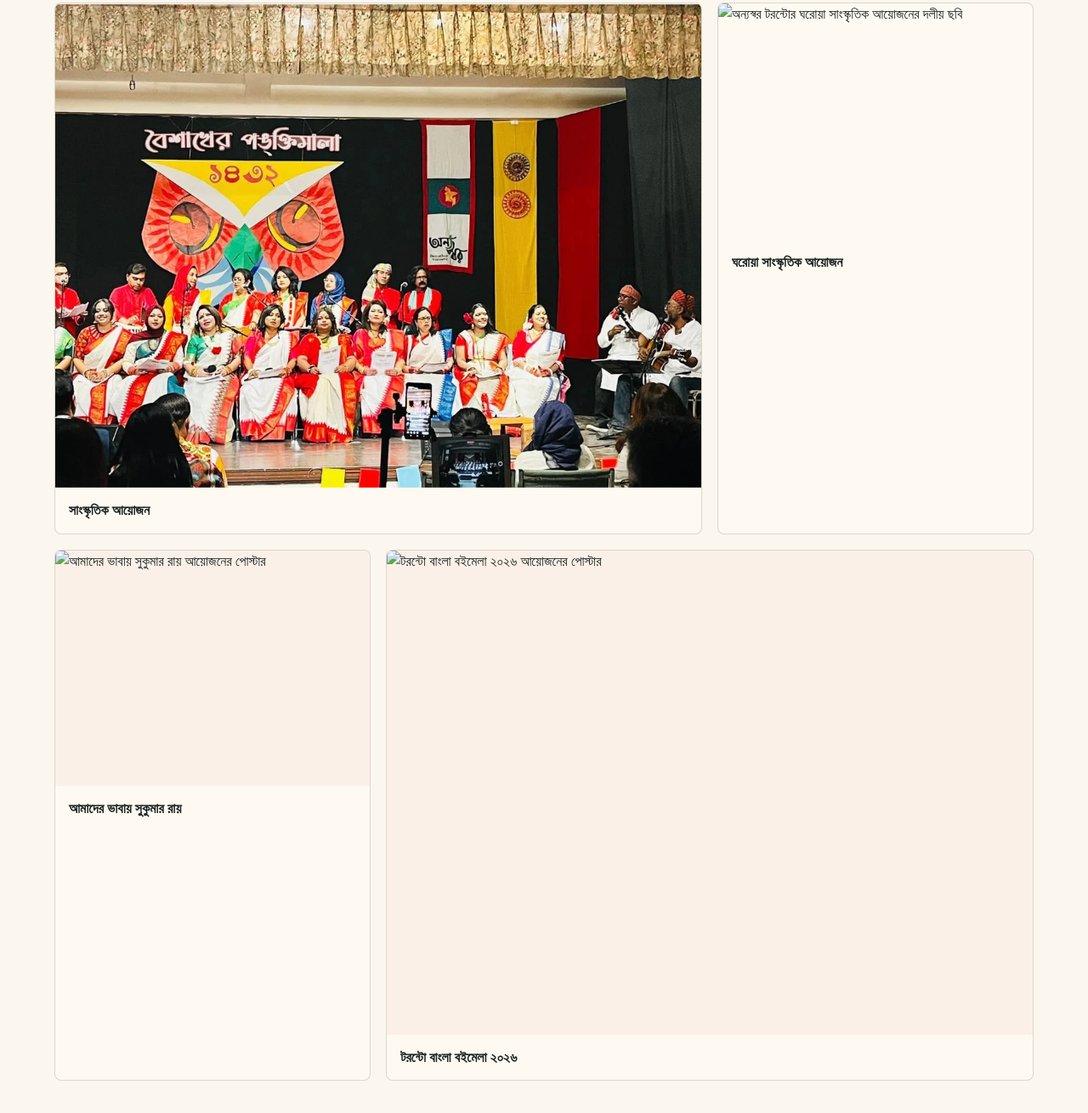
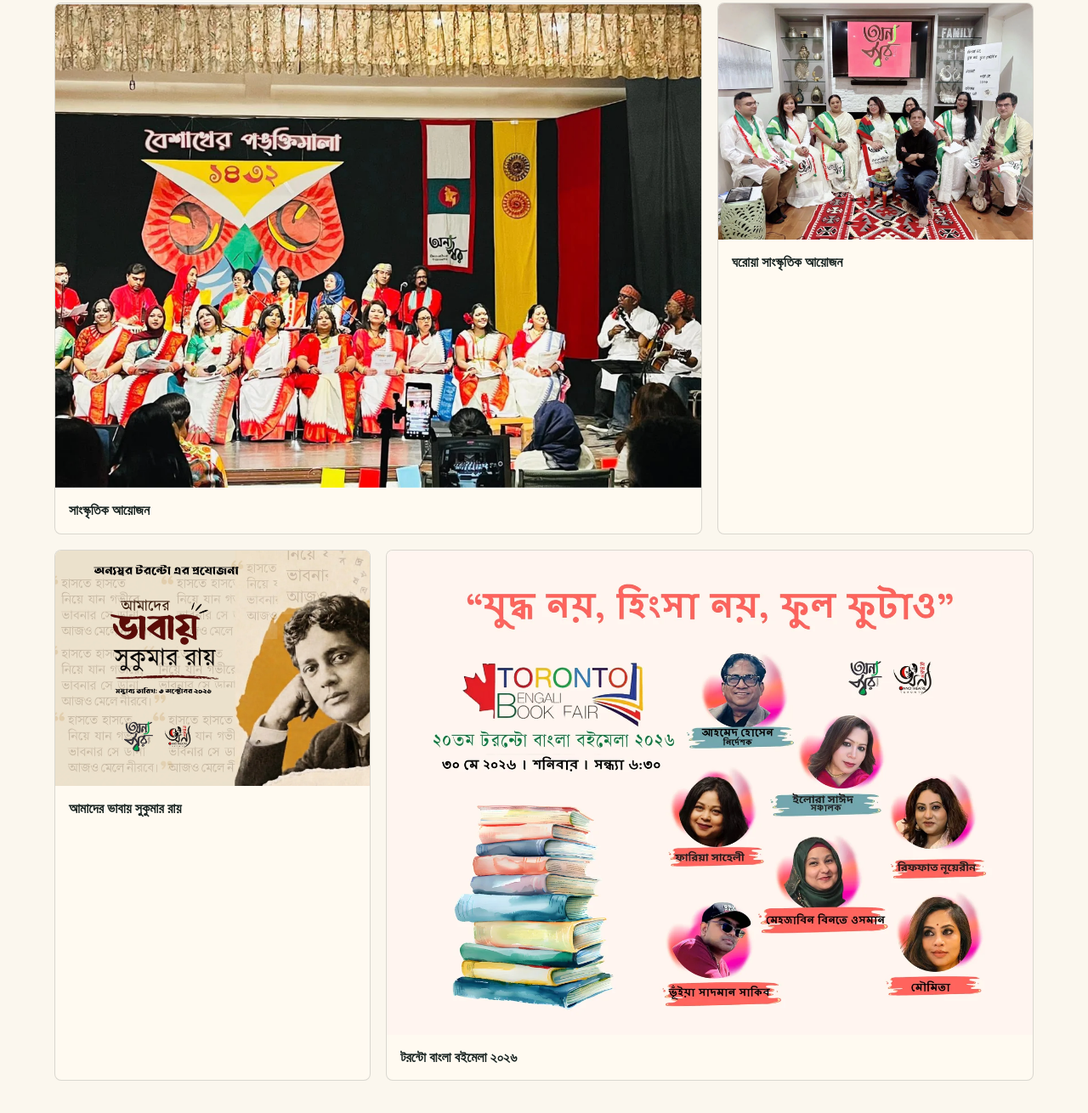
Before and after one commit to fariasahely/onnoshor-website, a website: page docs/index.html in a window 1280 px wide. Shown: the part 4863-6173 px from the top of the page at 85% size. Drawn offline with Linux system fonts and the light colour scheme; files whose address does not match are found by name.

Commit message:
Add files via upload

```diff
--- a/docs/index.html
+++ b/docs/index.html
@@ -322,15 +322,15 @@
             <figcaption>সাংস্কৃতিক আয়োজন</figcaption>
           </figure>
           <figure class="gallery-item">
-            <img src="./assets/gallery/gallery-community-gathering.webp" alt="অন্যস্বর টরন্টোর ঘরোয়া সাংস্কৃতিক আয়োজনের দলীয় ছবি" />
+            <img src="./assets/gallery-community-gathering.webp" alt="অন্যস্বর টরন্টোর ঘরোয়া সাংস্কৃতিক আয়োজনের দলীয় ছবি" />
             <figcaption>ঘরোয়া সাংস্কৃতিক আয়োজন</figcaption>
           </figure>
           <figure class="gallery-item gallery-item-poster">
-            <img src="./assets/gallery/gallery-sukumar-ray.webp" alt="আমাদের ভাবায় সুকুমার রায় আয়োজনের পোস্টার" />
+            <img src="./assets/gallery-sukumar-ray.webp" alt="আমাদের ভাবায় সুকুমার রায় আয়োজনের পোস্টার" />
             <figcaption>আমাদের ভাবায় সুকুমার রায়</figcaption>
           </figure>
           <figure class="gallery-item gallery-item-poster gallery-item-wide">
-            <img src="./assets/gallery/gallery-book-fair.webp" alt="টরন্টো বাংলা বইমেলা ২০২৬ আয়োজনের পোস্টার" />
+            <img src="./assets/gallery-book-fair.webp" alt="টরন্টো বাংলা বইমেলা ২০২৬ আয়োজনের পোস্টার" />
             <figcaption>টরন্টো বাংলা বইমেলা ২০২৬</figcaption>
           </figure>
         </div>
```
